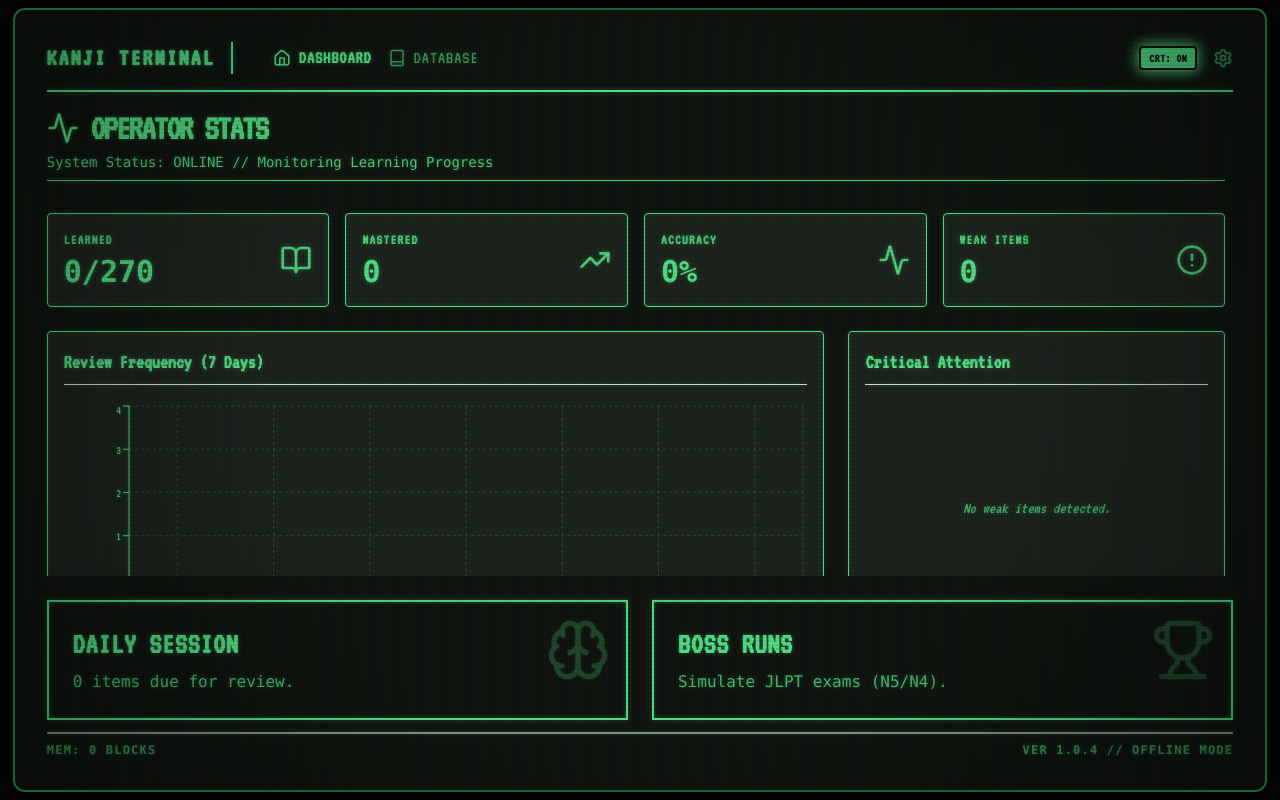
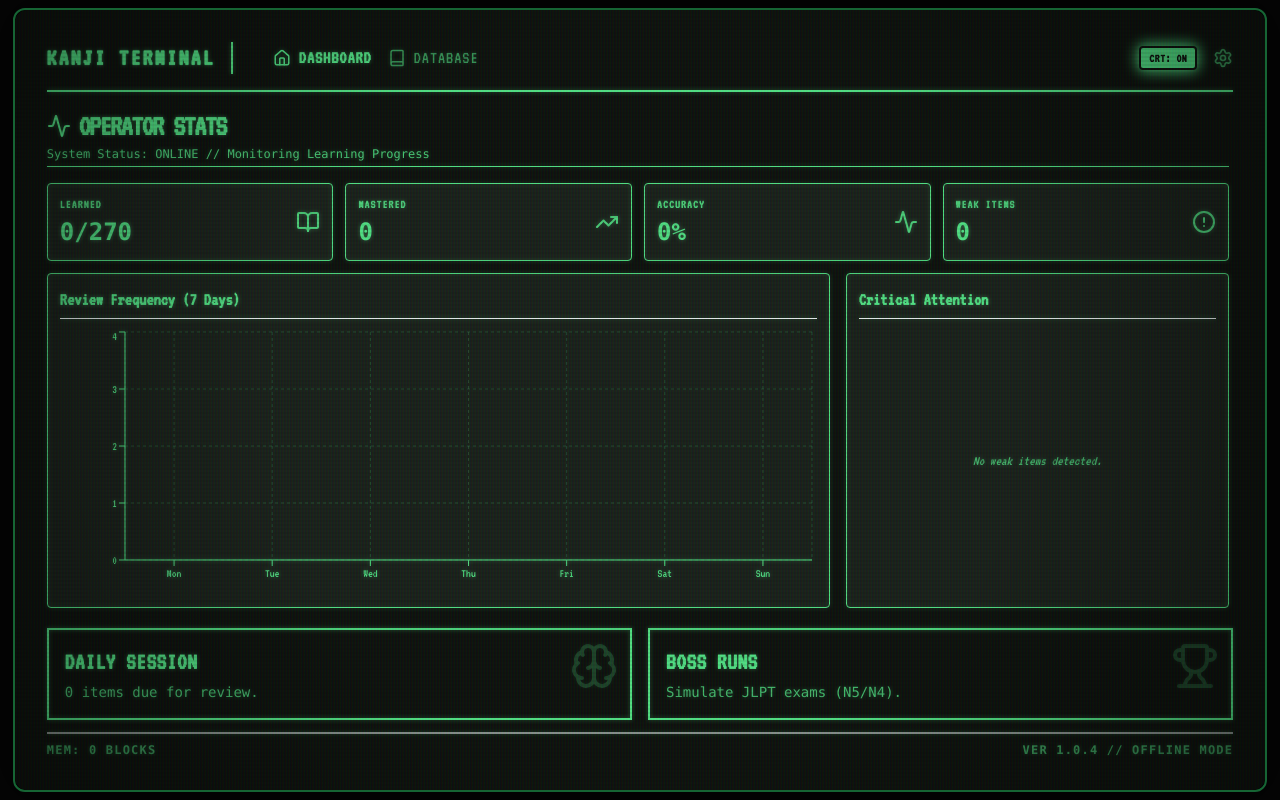
Before and after one commit to Emmjeyyyy/kanji-terminal, a React (Vite) app: page / in a window 1280 px wide. Built offline with nearby package versions, Linux system fonts and the light colour scheme.

Commit message:
feat: Adjust dashboard layout and sizing
Refactors the dashboard component to use more compact spacing and sizing for stat cards, headers, and buttons. This enhances visual density and improves the overall user experience on smaller screens.

```diff
--- a/App.tsx
+++ b/App.tsx
@@ -199,34 +199,34 @@ export default function App() {
       {/* Main Content Render - Flex Grow and Scrollable */}
       <main className="flex-1 overflow-hidden flex flex-col min-h-0">
         {currentView === 'dashboard' && (
-            <div className="h-full flex flex-col gap-4 md:gap-6 overflow-hidden">
+            <div className="h-full flex flex-col gap-2 md:gap-4 overflow-hidden">
                 <div className="flex-1 min-h-0">
                     <Dashboard state={state} />
                 </div>
 
-                <div className="grid grid-cols-1 md:grid-cols-2 gap-3 md:gap-6 shrink-0 pb-1">
+                <div className="grid grid-cols-1 md:grid-cols-2 gap-2 md:gap-4 shrink-0 pb-1">
                     <button
                         onClick={startDailySession}
-                        className="group relative border-2 border-current p-4 md:p-6 text-left transition-all duration-300 overflow-hidden hover:bg-[var(--theme-color)] hover:text-black hover:shadow-[0_0_30px_var(--theme-color)] active:scale-[0.99]"
+                        className="group relative border-2 border-current p-3 md:p-4 text-left transition-all duration-300 overflow-hidden hover:bg-[var(--theme-color)] hover:text-black hover:shadow-[0_0_30px_var(--theme-color)] active:scale-[0.99]"
                     >
-                        <div className="absolute top-0 right-0 p-4 opacity-20 group-hover:opacity-10 transition-opacity">
-                            <Brain size={48} className="md:w-16 md:h-16" />
+                        <div className="absolute top-0 right-0 p-2 md:p-3 opacity-20 group-hover:opacity-10 transition-opacity">
+                            <Brain size={32} className="md:w-12 md:h-12" />
                         </div>
-                        <h2 className="text-xl md:text-3xl font-bold mb-1 md:mb-2 tracking-wide">DAILY SESSION</h2>
-                        <p className="text-xs md:text-base opacity-80 font-mono group-hover:font-bold">
+                        <h2 className="text-lg md:text-2xl font-bold mb-1 tracking-wide">DAILY SESSION</h2>
+                        <p className="text-[10px] md:text-sm opacity-80 font-mono group-hover:font-bold">
                            {getDueItems(state.progress).length} items due for review.
                         </p>
                     </button>
 
                     <button
                         onClick={() => setCurrentView('quiz_setup')}
-                        className="group relative border-2 border-current p-4 md:p-6 text-left transition-all duration-300 overflow-hidden hover:bg-[var(--theme-color)] hover:text-black hover:shadow-[0_0_30px_var(--theme-color)] active:scale-[0.99]"
+                        className="group relative border-2 border-current p-3 md:p-4 text-left transition-all duration-300 overflow-hidden hover:bg-[var(--theme-color)] hover:text-black hover:shadow-[0_0_30px_var(--theme-color)] active:scale-[0.99]"
                     >
-                         <div className="absolute top-0 right-0 p-4 opacity-20 group-hover:opacity-10 transition-opacity">
-                            <Trophy size={48} className="md:w-16 md:h-16" />
+                         <div className="absolute top-0 right-0 p-2 md:p-3 opacity-20 group-hover:opacity-10 transition-opacity">
+                            <Trophy size={32} className="md:w-12 md:h-12" />
                         </div>
-                        <h2 className="text-xl md:text-3xl font-bold mb-1 md:mb-2 tracking-wide">BOSS RUNS</h2>
-                        <p className="text-xs md:text-base opacity-80 font-mono group-hover:font-bold">
+                        <h2 className="text-lg md:text-2xl font-bold mb-1 tracking-wide">BOSS RUNS</h2>
+                        <p className="text-[10px] md:text-sm opacity-80 font-mono group-hover:font-bold">
                            Simulate JLPT exams (N5/N4).
                         </p>
                     </button>
--- a/components/Dashboard.tsx
+++ b/components/Dashboard.tsx
@@ -13,13 +13,13 @@ const StatCard = ({ title, value, icon: Icon, color }: any) => (
   <motion.div
     initial={{ opacity: 0, y: 10 }}
     animate={{ opacity: 1, y: 0 }}
-    className="border border-current p-3 md:p-4 rounded bg-opacity-10 bg-white/5 flex items-center justify-between hover:bg-white/10 transition-colors"
+    className="border border-current p-2 md:p-3 rounded bg-opacity-10 bg-white/5 flex items-center justify-between hover:bg-white/10 transition-colors"
   >
     <div>
-      <h3 className="text-xs md:text-sm opacity-90 uppercase tracking-widest font-bold">{title}</h3>
-      <p className="text-2xl md:text-3xl font-bold mt-1 font-mono">{value}</p>
+      <h3 className="text-[10px] md:text-xs opacity-90 uppercase tracking-widest font-bold">{title}</h3>
+      <p className="text-xl md:text-2xl font-bold mt-1 font-mono">{value}</p>
     </div>
-    <Icon className={`w-6 h-6 md:w-8 md:h-8 opacity-90 ${color}`} />
+    <Icon className={`w-5 h-5 md:w-6 md:h-6 opacity-90 ${color}`} />
   </motion.div>
 );
 
@@ -58,26 +58,26 @@ export const Dashboard: React.FC<DashboardProps> = ({ state }) => {
   const weakKanji = kanjiList.filter(k => weakKanjiIds.includes(k.id));
 
   return (
-    <div className="space-y-4 md:space-y-6 pb-2 overflow-y-auto h-full pr-2 custom-scrollbar flex flex-col">
-      <header className="border-b border-current pb-2 mb-2 shrink-0">
-        <h1 className="text-2xl md:text-4xl font-bold uppercase tracking-tighter flex items-center gap-3">
-          <Activity className="w-6 h-6 md:w-8 md:h-8" />
+    <div className="space-y-2 md:space-y-3 pb-1 overflow-y-auto h-full pr-1 custom-scrollbar flex flex-col">
+      <header className="border-b border-current pb-1 mb-1 shrink-0">
+        <h1 className="text-xl md:text-3xl font-bold uppercase tracking-tighter flex items-center gap-2">
+          <Activity className="w-5 h-5 md:w-6 md:h-6" />
           Operator Stats
         </h1>
-        <p className="text-xs md:text-sm opacity-90 font-mono mt-1">System Status: ONLINE // Monitoring Learning Progress</p>
+        <p className="text-[10px] md:text-xs opacity-90 font-mono mt-0.5">System Status: ONLINE // Monitoring Learning Progress</p>
       </header>
 
-      <div className="grid grid-cols-2 lg:grid-cols-4 gap-3 md:gap-4 shrink-0">
+      <div className="grid grid-cols-2 lg:grid-cols-4 gap-2 md:gap-3 shrink-0">
         <StatCard title="Learned" value={`${learnedCount}/${totalKanji}`} icon={BookOpen} />
         <StatCard title="Mastered" value={graduatedCount} icon={TrendingUp} />
         <StatCard title="Accuracy" value={`${accuracy}%`} icon={Activity} />
         <StatCard title="Weak Items" value={weakKanji.length} icon={AlertCircle} />
       </div>
 
-      <div className="flex-1 min-h-0 grid grid-cols-1 lg:grid-cols-3 gap-4 md:gap-6 mt-2">
-        <div className="lg:col-span-2 border border-current p-4 rounded bg-white/5 flex flex-col min-h-[300px]">
-            <h3 className="text-lg md:text-xl mb-4 font-bold border-b border-current/30 pb-2">Review Frequency (7 Days)</h3>
-            <div className="flex-1 w-full min-h-[200px]">
+      <div className="flex-1 min-h-0 grid grid-cols-1 lg:grid-cols-3 gap-2 md:gap-4 mt-1">
+        <div className="lg:col-span-2 border border-current p-3 rounded bg-white/5 flex flex-col min-h-[220px]">
+            <h3 className="text-base md:text-lg mb-2 font-bold border-b border-current/30 pb-1">Review Frequency (7 Days)</h3>
+            <div className="flex-1 w-full min-h-[150px]">
               <ResponsiveContainer width="100%" height="100%">
                 <BarChart data={chartData}>
                   <CartesianGrid strokeDasharray="3 3" strokeOpacity={0.2} stroke="currentColor" />
@@ -94,20 +94,20 @@ export const Dashboard: React.FC<DashboardProps> = ({ state }) => {
             </div>
         </div>
 
-        <div className="border border-current p-4 rounded bg-white/5 flex flex-col overflow-hidden min-h-[200px]">
-          <h3 className="text-lg md:text-xl mb-4 font-bold border-b border-current/30 pb-2">Critical Attention</h3>
+        <div className="border border-current p-3 rounded bg-white/5 flex flex-col overflow-hidden min-h-[200px]">
+          <h3 className="text-base md:text-lg mb-2 font-bold border-b border-current/30 pb-1">Critical Attention</h3>
           {weakKanji.length === 0 ? (
-            <div className="flex-1 flex items-center justify-center opacity-75 italic text-sm md:text-base">
+            <div className="flex-1 flex items-center justify-center opacity-75 italic text-xs md:text-sm">
               No weak items detected.
             </div>
           ) : (
             <div className="space-y-2 overflow-y-auto custom-scrollbar flex-1">
               {weakKanji.map(k => (
                 <div key={k.id} className="flex items-center justify-between p-2 border border-current/30 rounded hover:bg-white/5 transition-colors">
-                  <span className="text-xl md:text-2xl font-bold">{k.char}</span>
+                  <span className="text-lg md:text-xl font-bold">{k.char}</span>
                   <div className="text-right">
-                    <div className="text-xs md:text-sm opacity-90 font-bold">{k.meaning}</div>
-                    <div className="text-[10px] md:text-xs font-mono opacity-80">Misses: {state.progress[k.id]?.missCount}</div>
+                    <div className="text-[10px] md:text-xs opacity-90 font-bold">{k.meaning}</div>
+                    <div className="text-[10px] font-mono opacity-80">Misses: {state.progress[k.id]?.missCount}</div>
                   </div>
                 </div>
               ))}
```
